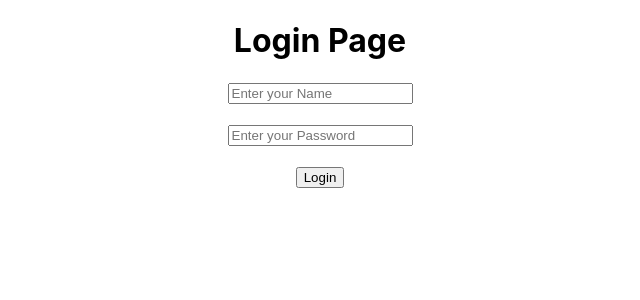
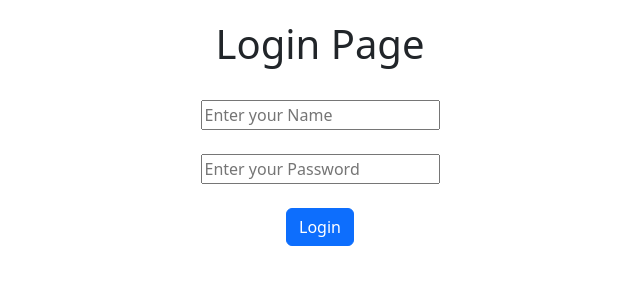
Before and after one commit to Shubhammadgical/React_Basics, a React (Create React App) app: page /loginpage in a window 1280 px wide. Shown: the top 300 px of the page, without its empty margins (320-960 px from the left). Built offline with nearby package versions, Linux system fonts and the light colour scheme.

Commit message:
add bootstrap also

```diff
--- a/package.json
+++ b/package.json
@@ -6,6 +6,7 @@
     "@testing-library/jest-dom": "^5.16.5",
     "@testing-library/react": "^13.3.0",
     "@testing-library/user-event": "^13.5.0",
+    "bootstrap": "^5.2.0",
     "react": "^18.2.0",
     "react-dom": "^18.2.0",
     "react-router-dom": "^6.3.0",
--- a/src/App.js
+++ b/src/App.js
@@ -1,4 +1,5 @@
 import { BrowserRouter, Route, Routes } from "react-router-dom";
+import "../node_modules/bootstrap/dist/css/bootstrap.min.css";
 import "./App.css";
 import Login from "./LoginPage";
 import MainPage from "./MainPage";
--- a/src/LoginPage.jsx
+++ b/src/LoginPage.jsx
@@ -5,7 +5,11 @@ function Login(props) {
   let name = props.name;
   let password = props.password;
   const handlePage = () => {
-    home();
+    if (name !== "" && password !== "") {
+      home();
+    } else {
+      alert("Please fill both name and password.");
+    }
   };
   const handleText = (e) => {
     text(e);
@@ -14,8 +18,9 @@ function Login(props) {
     console.log("Useeffect");
   }, [password]);
   return (
-    <div style={{ textAlign: "center" }}>
+    <div style={{ textAlign: "center", padding: "20px" }}>
       <h1>Login Page</h1>
+      <br />
       <input
         type="text"
         placeholder="Enter your Name"
@@ -35,7 +40,9 @@ function Login(props) {
       <br />
       <br />
       <div>
-        <button onClick={handlePage}>Login</button>
+        <button className="btn btn-primary" onClick={handlePage}>
+          Login
+        </button>
       </div>
     </div>
   );
--- a/src/WelcomePage.jsx
+++ b/src/WelcomePage.jsx
@@ -10,10 +10,13 @@ function HomePage(props) {
     setpassword("");
   };
   return (
-    <div style={{ textAlign: "center" }}>
+    <div style={{ textAlign: "center", padding: "20px" }}>
       <h3>Welcome {name}</h3>
       <div>
-        <button onClick={handlePage}>Back</button>
+        <br />
+        <button className="btn btn-primary" onClick={handlePage}>
+          Back
+        </button>
       </div>
     </div>
   );
```
Also changed, not shown: 1 other file (tests, documents, lock files or other folders).
